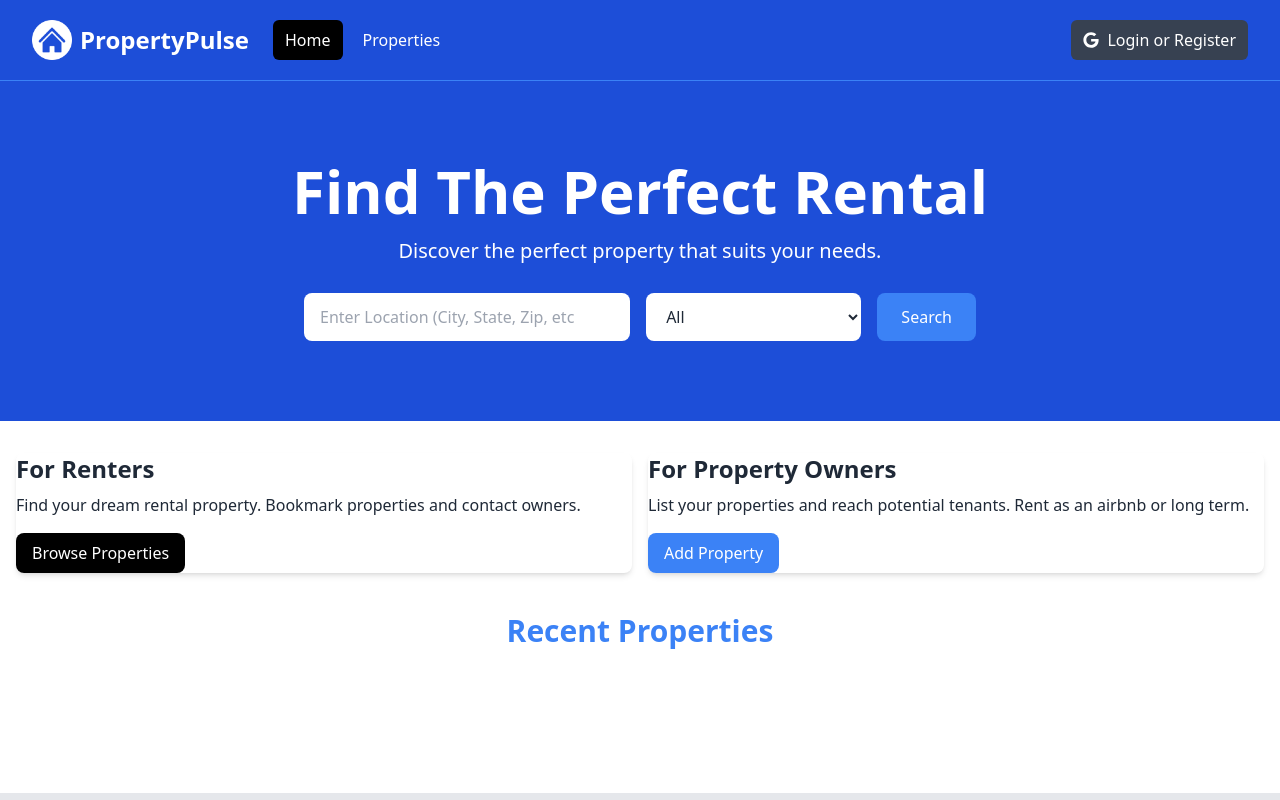
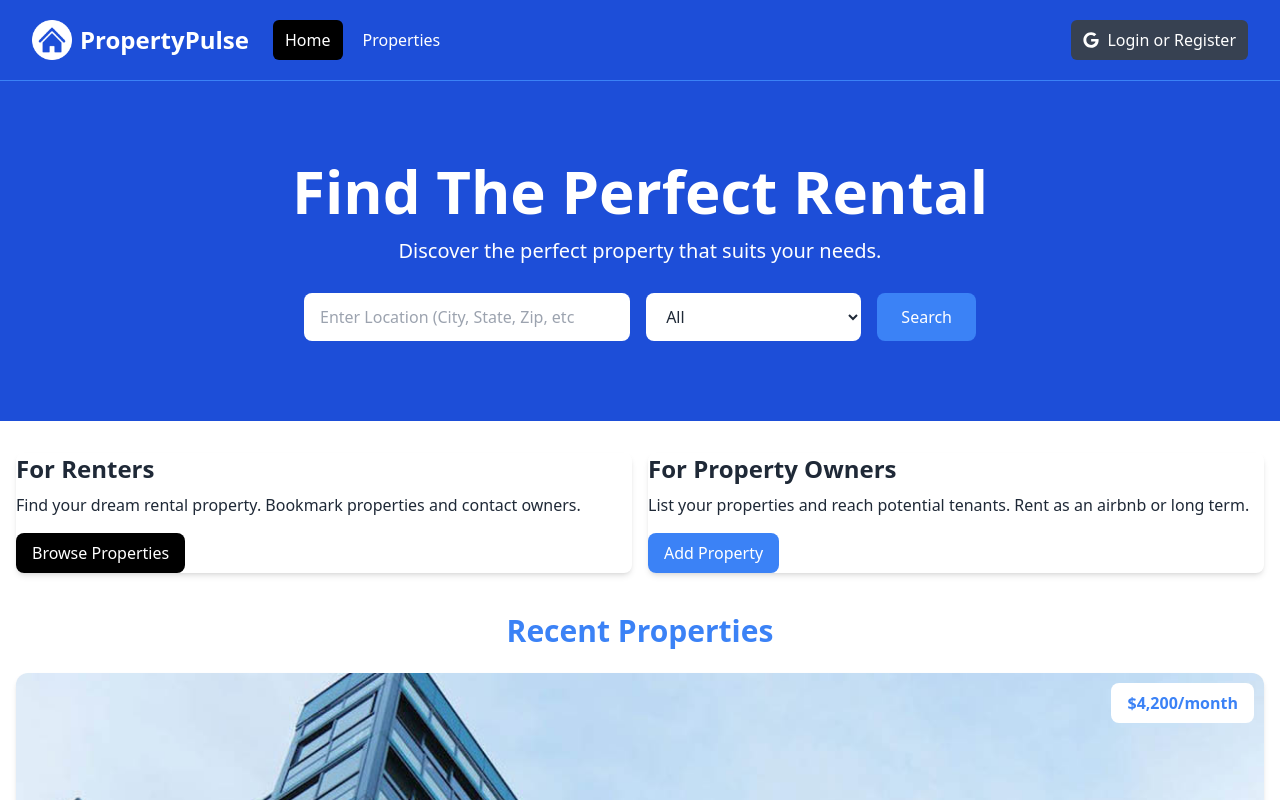
Before and after one commit to Jaspreet-Nijjar/nextjs-property-app, a Next.js app: page / in a window 1280 px wide. Shown: the top 800 px of the page. Built offline with nearby package versions, Linux system fonts and the light colour scheme.

Commit message:
revised the HomeProperties component

```diff
--- a/components/HomeProperties.tsx
+++ b/components/HomeProperties.tsx
@@ -1,4 +1,5 @@
 import properties from '../properties.json';
+import PropertyCard from './PropertyCard';
 
 const HomeProperties = () => {
   const recentProperties = properties
@@ -11,6 +12,13 @@ const HomeProperties = () => {
         <h2 className="text-3xl font-bold text-blue-500 mb-6 text-center">
           Recent Properties
         </h2>
+        {recentProperties.length === 0 ? (
+          <p>No Properties Found</p>
+        ) : (
+          recentProperties.map((property) => (
+            <PropertyCard key={property._id} property={property} />
+          ))
+        )}
       </div>
     </section>
   );
```
